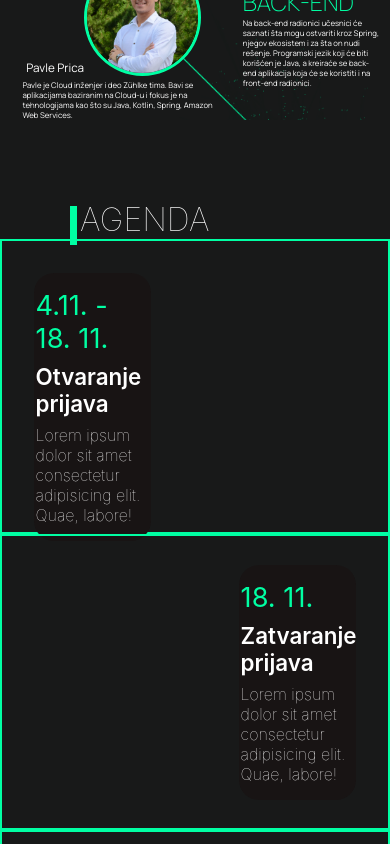
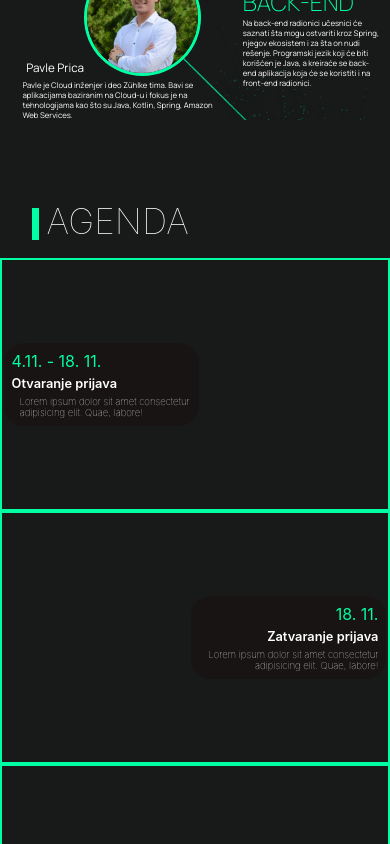
Before and after one commit to Nikola787/hzs-5.0, a React (Create React App) app: page /#/ in a window 390 px wide. Shown: the part 5460-6304 px from the top of the page. Built offline with nearby package versions, Linux system fonts and the light colour scheme.

Commit message:
Responsive agenda

```diff
--- a/src/components/agenda/agenda.css
+++ b/src/components/agenda/agenda.css
@@ -3,6 +3,7 @@
     position: relative;
     padding: 5rem 0;
     background-color: #181919;
+    z-index: -1;
 }
 
 .agenda .title {
@@ -34,7 +35,6 @@
 .fourth,
 .fifth,
 .sixth {
-    /* border: 2px solid black; */
     border-radius: 20px;
     background-color: #181414;
     padding: 2rem .3rem;
@@ -136,7 +136,10 @@
     padding-bottom: 50%;
 }
 
-@media screen and (max-width:960px) {
+
+
+/* extra mali mobilni */
+@media screen and (max-width: 340px) {
     .agenda-content {
         display: flex;
         flex-direction: column;
@@ -144,20 +147,21 @@
     }
 
     .agenda .title {
-        font-size: 2rem;
         font-weight: 100;
         color: #FFFFFF;
-        padding-left: 5rem !important;
+        font-size: 2.2rem;
+        padding-left: 2.9rem;
+        margin-bottom: 1rem;
     }
 
     .agenda .title::before {
         content: "";
-        height: 2.4rem;
         width: 7px;
         background-color: #00FFA3;
+        height: 2rem;
         position: absolute;
-        top: 5.4rem;
-        left: 4.4rem;
+        top: 5.5rem;
+        left: 2rem;
     }
 
     .first,
@@ -170,8 +174,20 @@
         flex-direction: column;
         justify-content: center;
         align-items: center;
-        width: 30vw;
-        padding: 1rem .1rem;
+        width: 50vw;
+        padding: .5rem .5rem;
+    }
+
+    .second .ag-sc-date p,
+    .second .ag-sc-text p,
+    .second .ag-sc-title p,
+    .fourth .ag-fo-date p,
+    .fourth .ag-fo-text p,
+    .fourth .ag-fo-title p,
+    .sixth .ag-sh-date p,
+    .sixth .ag-sh-text p,
+    .sixth .ag-sh-title p {
+        text-align: right !important;
     }
 
     .agenda-first,
@@ -180,7 +196,553 @@
     .agenda-fourth,
     .agenda-fifth,
     .agenda-sixth {
-        height: 35vh;
+        height: 30vh;
+        border: 2px solid #00FFA3;
+        padding: .1rem;
+    }
+
+    .ag-fi-date,
+    .ag-sc-date,
+    .ag-th-date,
+    .ag-fo-date,
+    .ag-fv-date,
+    .ag-sh-date {
+        font-size: 1rem;
+        width: 100%;
+    }
+
+    .ag-fi-date p,
+    .ag-sc-date p,
+    .ag-th-date p,
+    .ag-fo-date p,
+    .ag-fv-date p,
+    .ag-sh-date p {
+        font-size: .9rem;
+        color: #00FFA3;
+        text-align: left;
+    }
+
+    .ag-fi-title,
+    .ag-sc-title,
+    .ag-th-title,
+    .ag-fo-title,
+    .ag-fv-title,
+    .ag-sh-title {
+        width: 100%;
+    }
+
+    .ag-fi-title p,
+    .ag-sc-title p,
+    .ag-th-title p,
+    .ag-fo-title p,
+    .ag-fv-title p,
+    .ag-sh-title p {
+        color: #FFFFFF;
+        text-align: left;
+        font-weight: 600;
+        font-size: .7rem;
+        margin-bottom: .3rem;
+        margin-top: .3rem;
+    }
+
+    .ag-fi-text p,
+    .ag-sc-text p,
+    .ag-th-text p,
+    .ag-fo-text p,
+    .ag-fv-text p,
+    .ag-sh-text p {
+
+        font-size: .5rem;
+        color: #FFFFFF;
+        font-weight: 100;
+        text-align: left;
+    }
+
+    .agenda-first,
+    .agenda-third,
+    .agenda-fifth {
+        width: 100%;
+        align-items: flex-start;
+        text-align: left;
+    }
+
+    .agenda-second,
+    .agenda-fourth,
+    .agenda-sixth {
+        width: 100%;
+        align-items: flex-end;
+    }
+}
+
+/* Normalni mobilni */
+@media screen and (min-width: 340px) {
+
+    .agenda-content {
+        display: flex;
+        flex-direction: column;
+        position: relative;
+    }
+
+    .agenda .title {
+        font-weight: 100;
+        color: #FFFFFF;
+        font-size: 2.2rem;
+        padding-left: 2.9rem;
+        margin-bottom: 1rem;
+    }
+
+    .agenda .title::before {
+        content: "";
+        width: 7px;
+        background-color: #00FFA3;
+        height: 2rem;
+        position: absolute;
+        top: 5.5rem;
+        left: 2rem;
+    }
+
+    .first,
+    .second,
+    .third,
+    .fourth,
+    .fifth,
+    .sixth {
+        display: flex;
+        flex-direction: column;
+        justify-content: center;
+        align-items: center;
+
+        width: 50vw;
+        padding: .5rem .5rem;
+    }
+
+    .second .ag-sc-date p,
+    .second .ag-sc-text p,
+    .second .ag-sc-title p,
+    .fourth .ag-fo-date p,
+    .fourth .ag-fo-text p,
+    .fourth .ag-fo-title p,
+    .sixth .ag-sh-date p,
+    .sixth .ag-sh-text p,
+    .sixth .ag-sh-title p {
+        text-align: right !important;
+    }
+
+    .agenda-first,
+    .agenda-second,
+    .agenda-third,
+    .agenda-fourth,
+    .agenda-fifth,
+    .agenda-sixth {
+        height: 30vh;
+        border: 2px solid #00FFA3;
+        padding: .1rem;
+    }
+
+    .ag-fi-date,
+    .ag-sc-date,
+    .ag-th-date,
+    .ag-fo-date,
+    .ag-fv-date,
+    .ag-sh-date {
+        font-size: 1rem;
+        width: 100%;
+    }
+
+    .ag-fi-date p,
+    .ag-sc-date p,
+    .ag-th-date p,
+    .ag-fo-date p,
+    .ag-fv-date p,
+    .ag-sh-date p {
+        color: #00FFA3;
+        text-align: left;
+        font-size: 1rem;
+    }
+
+    .ag-fi-title,
+    .ag-sc-title,
+    .ag-th-title,
+    .ag-fo-title,
+    .ag-fv-title,
+    .ag-sh-title {
+        width: 100%;
+    }
+
+    .ag-fi-title p,
+    .ag-sc-title p,
+    .ag-th-title p,
+    .ag-fo-title p,
+    .ag-fv-title p,
+    .ag-sh-title p {
+        color: #FFFFFF;
+        text-align: left;
+        font-weight: 600;
+
+        font-size: .8rem;
+        margin-bottom: .3rem;
+        margin-top: .3rem;
+    }
+
+    .ag-fi-text p,
+    .ag-sc-text p,
+    .ag-th-text p,
+    .ag-fo-text p,
+    .ag-fv-text p,
+    .ag-sh-text p {
+        color: #FFFFFF;
+        font-weight: 100;
+        text-align: left;
+        font-size: .6rem;
+        padding-left: .5rem;
+    }
+
+    .agenda-first,
+    .agenda-third,
+    .agenda-fifth {
+        width: 100%;
+        align-items: flex-start;
+        text-align: left;
+    }
+
+    .agenda-second,
+    .agenda-fourth,
+    .agenda-sixth {
+        width: 100%;
+        align-items: flex-end;
+    }
+}
+
+/* veliki telefoni i mali tableti */
+@media screen and (min-width: 425px) {
+
+
+    .agenda-content {
+        display: flex;
+        flex-direction: column;
+        position: relative;
+    }
+
+    .agenda .title {
+        font-weight: 100;
+        color: #FFFFFF;
+        font-size: 2.2rem;
+        padding-left: 2.9rem;
+        margin-bottom: 1rem;
+    }
+
+    .agenda .title::before {
+        content: "";
+        width: 7px;
+        background-color: #00FFA3;
+        height: 2rem;
+        position: absolute;
+        top: 5.5rem;
+        left: 2rem;
+    }
+
+    .first,
+    .second,
+    .third,
+    .fourth,
+    .fifth,
+    .sixth {
+        display: flex;
+        flex-direction: column;
+        justify-content: center;
+        align-items: center;
+        width: 50vw;
+        padding: .5rem .5rem;
+    }
+
+    .second .ag-sc-date p,
+    .second .ag-sc-text p,
+    .second .ag-sc-title p,
+    .fourth .ag-fo-date p,
+    .fourth .ag-fo-text p,
+    .fourth .ag-fo-title p,
+    .sixth .ag-sh-date p,
+    .sixth .ag-sh-text p,
+    .sixth .ag-sh-title p {
+        text-align: right !important;
+    }
+
+    .agenda-first,
+    .agenda-second,
+    .agenda-third,
+    .agenda-fourth,
+    .agenda-fifth,
+    .agenda-sixth {
+        height: 30vh;
+        border: 2px solid #00FFA3;
+        padding: .1rem;
+    }
+
+    .ag-fi-date,
+    .ag-sc-date,
+    .ag-th-date,
+    .ag-fo-date,
+    .ag-fv-date,
+    .ag-sh-date {
+        font-size: 1rem;
+        width: 100%;
+    }
+
+    .ag-fi-date p,
+    .ag-sc-date p,
+    .ag-th-date p,
+    .ag-fo-date p,
+    .ag-fv-date p,
+    .ag-sh-date p {
+        color: #00FFA3;
+        text-align: left;
+        font-size: 1.3rem;
+    }
+
+    .ag-fi-title,
+    .ag-sc-title,
+    .ag-th-title,
+    .ag-fo-title,
+    .ag-fv-title,
+    .ag-sh-title {
+        width: 100%;
+    }
+
+    .ag-fi-title p,
+    .ag-sc-title p,
+    .ag-th-title p,
+    .ag-fo-title p,
+    .ag-fv-title p,
+    .ag-sh-title p {
+        color: #FFFFFF;
+        text-align: left;
+        font-weight: 600;
+        font-size: 1rem;
+        margin-bottom: .3rem;
+        margin-top: .3rem;
+    }
+
+    .ag-fi-text p,
+    .ag-sc-text p,
+    .ag-th-text p,
+    .ag-fo-text p,
+    .ag-fv-text p,
+    .ag-sh-text p {
+        color: #FFFFFF;
+        font-weight: 100;
+        text-align: left;
+        font-size: .7rem;
+        padding-left: .5rem;
+    }
+
+    .agenda-first,
+    .agenda-third,
+    .agenda-fifth {
+        width: 100%;
+        align-items: flex-start;
+        text-align: left;
+    }
+
+    .agenda-second,
+    .agenda-fourth,
+    .agenda-sixth {
+        width: 100%;
+        align-items: flex-end;
+    }
+}
+
+/* Veliki tableti*/
+@media screen and (min-width:660px) {
+    .agenda-content {
+        display: flex;
+        flex-direction: column;
+        position: relative;
+    }
+
+    .agenda .title {
+        font-weight: 100;
+        color: #FFFFFF;
+        font-size: 2.2rem;
+        padding-left: 2.9rem;
+        margin-bottom: 1rem;
+    }
+
+    .agenda .title::before {
+        content: "";
+        width: 7px;
+        background-color: #00FFA3;
+        height: 2rem;
+        position: absolute;
+        top: 5.5rem;
+        left: 2rem;
+    }
+
+    .first,
+    .second,
+    .third,
+    .fourth,
+    .fifth,
+    .sixth {
+        display: flex;
+        flex-direction: column;
+        justify-content: center;
+        align-items: center;
+        width: 40vw;
+        padding: .5rem .5rem;
+    }
+
+    .second .ag-sc-date p,
+    .second .ag-sc-text p,
+    .second .ag-sc-title p,
+    .fourth .ag-fo-date p,
+    .fourth .ag-fo-text p,
+    .fourth .ag-fo-title p,
+    .sixth .ag-sh-date p,
+    .sixth .ag-sh-text p,
+    .sixth .ag-sh-title p {
+        text-align: right !important;
+    }
+
+    .agenda-first,
+    .agenda-second,
+    .agenda-third,
+    .agenda-fourth,
+    .agenda-fifth,
+    .agenda-sixth {
+        height: 30vh;
+        border: 2px solid #00FFA3;
+        padding: .1rem;
+    }
+
+    .ag-fi-date,
+    .ag-sc-date,
+    .ag-th-date,
+    .ag-fo-date,
+    .ag-fv-date,
+    .ag-sh-date {
+        font-size: 1rem;
+        width: 100%;
+    }
+
+    .ag-fi-date p,
+    .ag-sc-date p,
+    .ag-th-date p,
+    .ag-fo-date p,
+    .ag-fv-date p,
+    .ag-sh-date p {
+        color: #00FFA3;
+        text-align: left;
+        font-size: 3rem;
+    }
+
+    .ag-fi-title,
+    .ag-sc-title,
+    .ag-th-title,
+    .ag-fo-title,
+    .ag-fv-title,
+    .ag-sh-title {
+        width: 100%;
+    }
+
+    .ag-fi-title p,
+    .ag-sc-title p,
+    .ag-th-title p,
+    .ag-fo-title p,
+    .ag-fv-title p,
+    .ag-sh-title p {
+        color: #FFFFFF;
+        text-align: left;
+        font-weight: 600;
+
+        font-size: 2rem;
+        margin-bottom: .3rem;
+        margin-top: .3rem;
+    }
+
+    .ag-fi-text p,
+    .ag-sc-text p,
+    .ag-th-text p,
+    .ag-fo-text p,
+    .ag-fv-text p,
+    .ag-sh-text p {
+        color: #FFFFFF;
+        font-weight: 100;
+        text-align: left;
+        font-size: 1rem;
+        padding-left: .5rem;
+    }
+
+    .agenda-first,
+    .agenda-third,
+    .agenda-fifth {
+        width: 100%;
+        align-items: flex-start;
+        text-align: left;
+    }
+
+    .agenda-second,
+    .agenda-fourth,
+    .agenda-sixth {
+        width: 100%;
+        align-items: flex-end;
+    }
+}
+
+@media screen and (min-width:960px) {
+    .agenda {
+        display: block;
+        position: relative;
+        padding: 5rem 0;
+        background-color: #181919;
+        z-index: -1;
+    }
+
+    .agenda .title {
+        font-size: 5rem;
+        text-align: left;
+        padding-left: 10rem;
+        font-weight: 100;
+        color: #FFFFFF;
+    }
+
+    .agenda .title::before {
+        content: "";
+        height: 3.7rem;
+        width: 10px;
+        background-color: #00FFA3;
+        position: absolute;
+        top: 6.8rem;
+        left: 8.4rem;
+    }
+
+    .agenda-content {
+        display: grid;
+        grid-template-columns: repeat(6, 1fr);
+    }
+
+    .first,
+    .second,
+    .third,
+    .fourth,
+    .fifth,
+    .sixth {
+        border-radius: 20px;
+        background-color: #181414;
+        padding: 2rem .3rem;
+        width: 100%;
+    }
+
+    .agenda-first,
+    .agenda-second,
+    .agenda-third,
+    .agenda-fourth,
+    .agenda-fifth,
+    .agenda-sixth {
+        height: 75vh;
+        display: flex;
+        flex-direction: column;
+        justify-content: center;
+        align-items: center;
         border: 2px solid #00FFA3;
         padding: 2rem;
     }
@@ -241,107 +803,27 @@
         text-align: left;
     }
 
-    .agenda-first,
-    .agenda-third,
-    .agenda-fifth {
-        display: block;
+    .agenda-first {
+        padding-top: 50%;
     }
 
-    .agenda-second,
-    .agenda-fourth,
+    .agenda-second {
+        padding-bottom: 50%;
+    }
+
+    .agenda-third {
+        padding-top: 50%;
+    }
+
+    .agenda-fourth {
+        padding-bottom: 50%;
+    }
+
+    .agenda-fifth {
+        padding-top: 50%;
+    }
+
     .agenda-sixth {
-        width: 100%;
-        align-items: flex-end;
-
+        padding-bottom: 50%;
     }
 }
-
-/* extra mali mobilni */
-@media screen and (max-width: 320px) {
-    .agenda .title {
-        font-size: 2rem;
-    }
-
-        .ag-fi-date p,
-        .ag-sc-date p,
-        .ag-th-date p,
-        .ag-fo-date p,
-        .ag-fv-date p,
-        .ag-sh-date p {
-            font-size: .8rem;
-
-        }
-    .ag-fi-text p,
-    .ag-sc-text p,
-    .ag-th-text p,
-    .ag-fo-text p,
-    .ag-fv-text p,
-    .ag-sh-text p {
-        font-size: .5rem;
-    }
-
-    .ag-fi-title p,
-    .ag-sc-title p,
-    .ag-th-title p,
-    .ag-fo-title p,
-    .ag-fv-title p,
-    .ag-sh-title p {
-        font-size: .8rem;
-    }
-}
-
-/* mali tableti */
-@media screen and (max-width: 375px) {
-.agenda .title {
-        font-size: 2rem;
-    }
-
-    .ag-fi-date p,
-    .ag-sc-date p,
-    .ag-th-date p,
-    .ag-fo-date p,
-    .ag-fv-date p,
-    .ag-sh-date p {
-        font-size: 1rem;
-
-    }
-
-    .ag-fi-text p,
-    .ag-sc-text p,
-    .ag-th-text p,
-    .ag-fo-text p,
-    .ag-fv-text p,
-    .ag-sh-text p {
-        font-size: .7rem;
-    }
-
-    .ag-fi-title p,
-    .ag-sc-title p,
-    .ag-th-title p,
-    .ag-fo-title p,
-    .ag-fv-title p,
-    .ag-sh-title p {
-        font-size: .9rem;
-    }
-}
-
-/* veliki tableti i mali  */
-@media screen and (min-width: 960px) {}
-
-/* desktop */
-@media screen and (min-width: 1200px) {
-
-    body {
-        font-size: 20px;
-    }
-
-}
-
-/* ultrawide i sve vece od fhd */
-@media screen and (min-width: 1920px) {
-
-    body {
-        font-size: 20px;
-    }
-
-}
```
